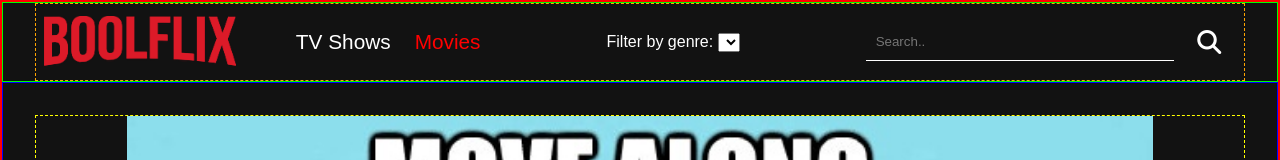
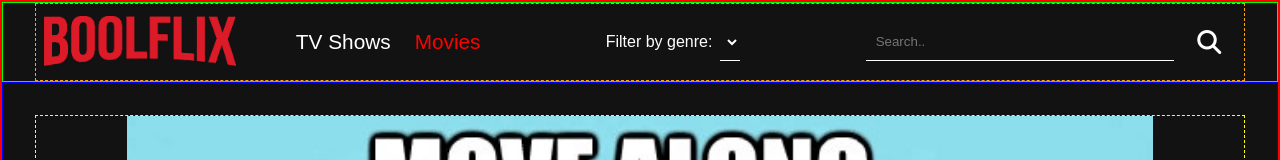
Before and after one commit to federico-casu/vite-boolflix, a Vue app: page / in a window 1280 px wide. Shown: the top 160 px of the page. Built offline with nearby package versions, Linux system fonts and the light colour scheme.

Commit message:
feat: added style to genre select

```diff
--- a/src/components/AppHeader.vue
+++ b/src/components/AppHeader.vue
@@ -154,6 +154,21 @@
                 margin-right: 1rem;
             }
 
+            #filter {
+
+                height: 100%;
+                @include d-flex-align-center;
+                gap: 0.5rem;
+
+                #genre-filter {
+                    background-color: transparent;
+                    border: 0;
+                    border-bottom: 1px solid white;
+                    color: white;
+                    height: 50%;
+                }
+            }
+
 
 
         }
```
